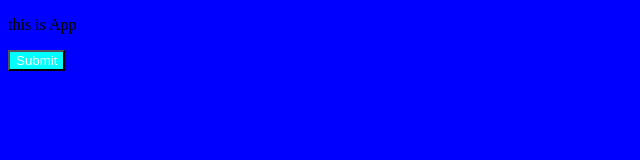
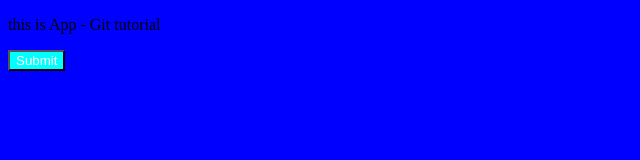
Before and after one commit to hotrucdiep21/git-test, a plain HTML site: page index.html in a window 1280 px wide. Shown: the full height of the page, 0-640 px from the left. Drawn offline with Linux system fonts and the light colour scheme.

Commit message:
Update index.html

```diff
--- a/index.html
+++ b/index.html
@@ -8,7 +8,7 @@
     <link rel="stylesheet" href="index2.css">
 </head>
 <body>
-    <p>this is App</p>
+    <p>this is App - Git tutorial</p>
     <button>Submit</button>
 </body>
 </html>
```
